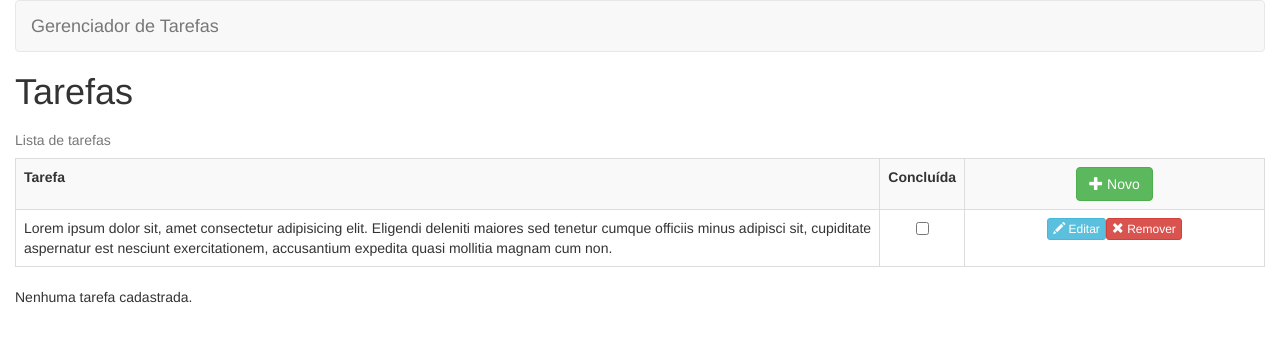
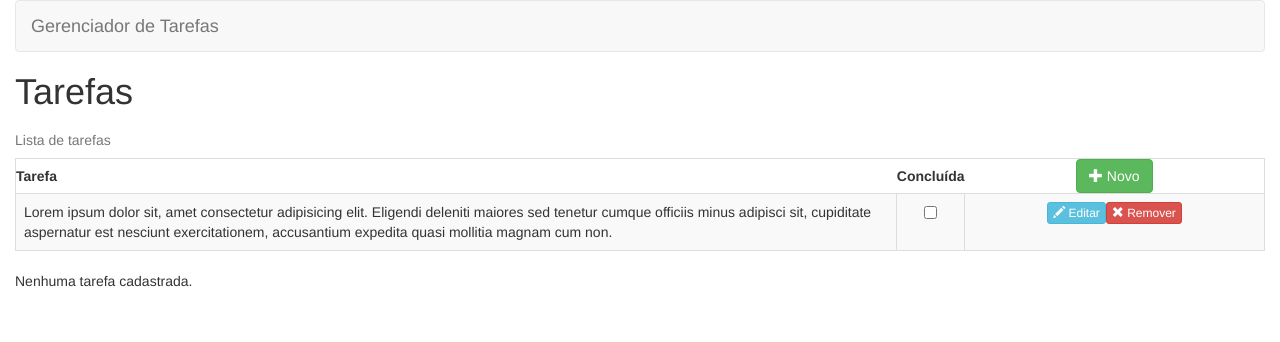
Before and after one commit to MarciovsRocha/gerenciador_tarefas, an Angular app: page /tarefas/listar in a window 1280 px wide. Shown: the top 342 px of the page. Built offline with nearby package versions, Linux system fonts and the light colour scheme.

Commit message:
ajustado header da tabela

```diff
--- a/src/app/tarefas/listar/listar-tarefa.component.html
+++ b/src/app/tarefas/listar/listar-tarefa.component.html
@@ -2,8 +2,7 @@
 
 <table class="table  table-striped table-hover table-bordered">
     <caption>Lista de tarefas</caption>
-    <tbody>
-        <tr>
+    <thead>
         <th>Tarefa</th>
         <th>Concluída</th>
         <th class="text-center">
@@ -11,7 +10,8 @@
                 <span class="glyphicon glyphicon-plus"></span> Novo
             </a>
         </th>
-        </tr>
+    </thead>
+    <tbody>
         <tr>
             <td>
                 Lorem ipsum dolor sit, amet consectetur adipisicing elit. Eligendi deleniti maiores sed tenetur cumque officiis minus adipisci sit, cupiditate aspernatur est nesciunt exercitationem, accusantium expedita quasi mollitia magnam cum non.
```
Lines whose indentation alone changed are shown as unchanged.
